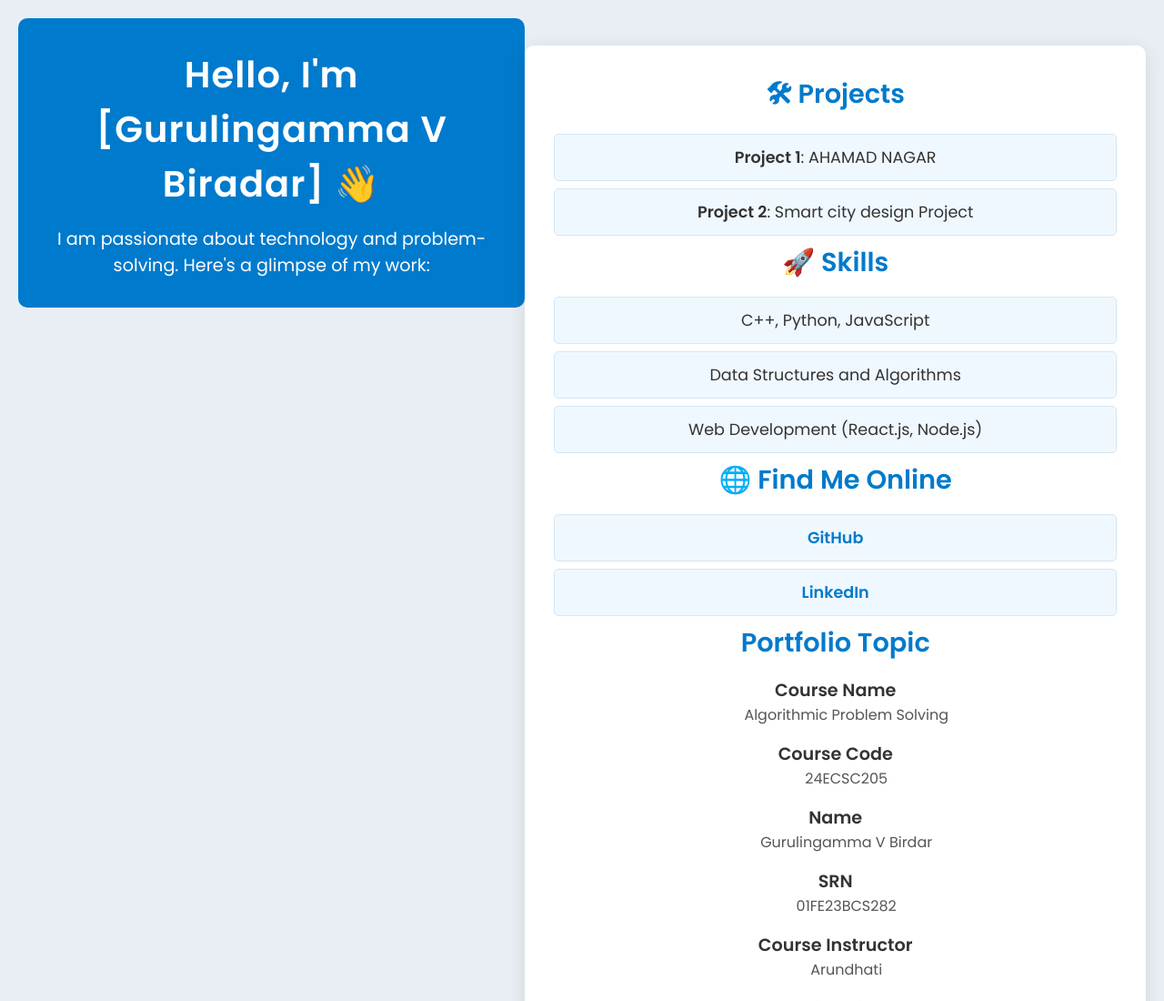
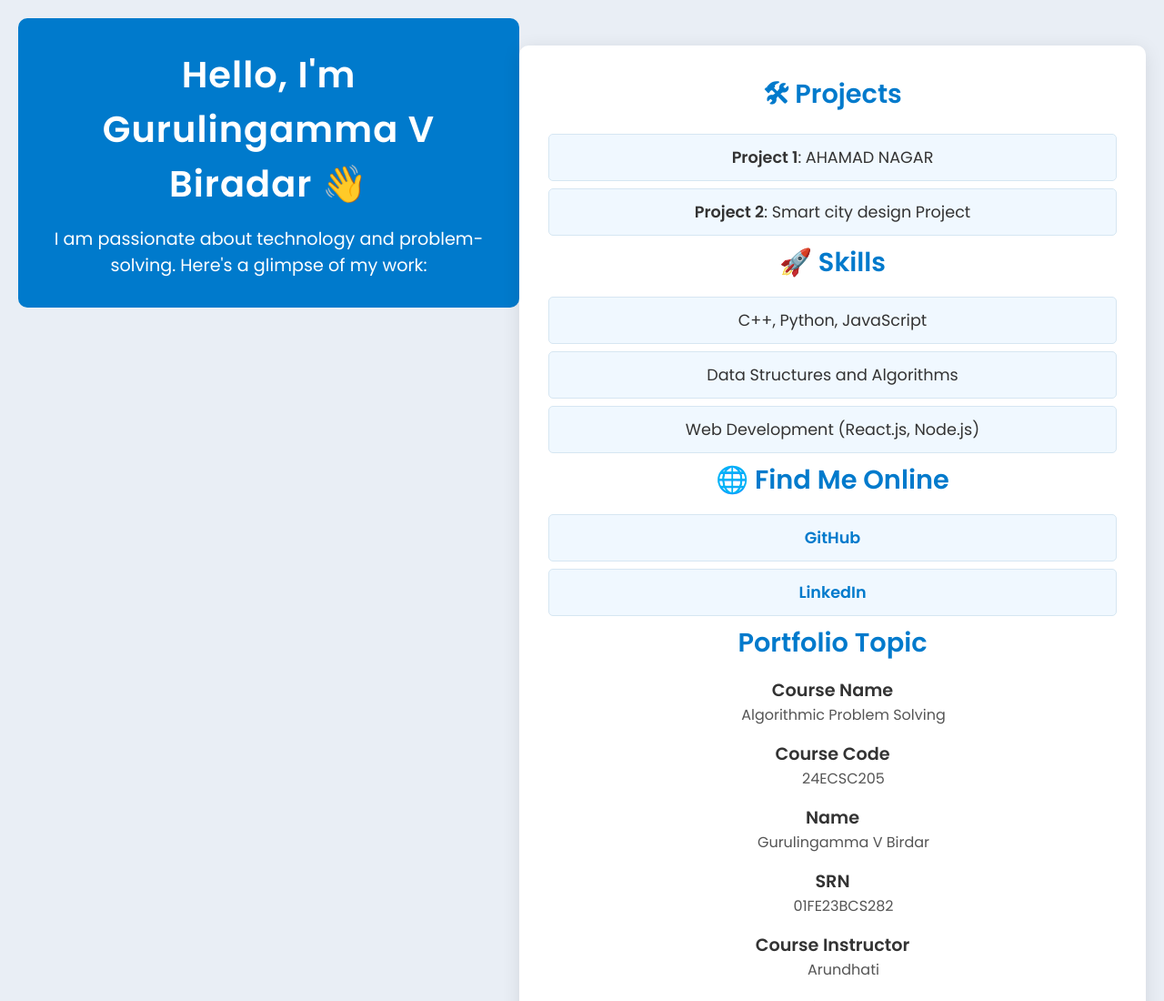
Before and after one commit to GeetaBiradar63/Portfolio.github.io, a plain HTML site: page index.HTML in a window 1280 px wide. Shown: the top 1100 px of the page at 91% size. Drawn offline with Linux system fonts and the light colour scheme.

Commit message:
index.HTML

```diff
--- a/index.HTML
+++ b/index.HTML
@@ -9,7 +9,7 @@
 </head>
 <body>
     <header>
-        <h1>Hello, I'm [Gurulingamma V Biradar] 👋</h1>
+        <h1>Hello, I'm Gurulingamma V Biradar 👋</h1>
         <p>I am passionate about technology and problem-solving. Here's a glimpse of my work:</p>
     </header>
 
```
